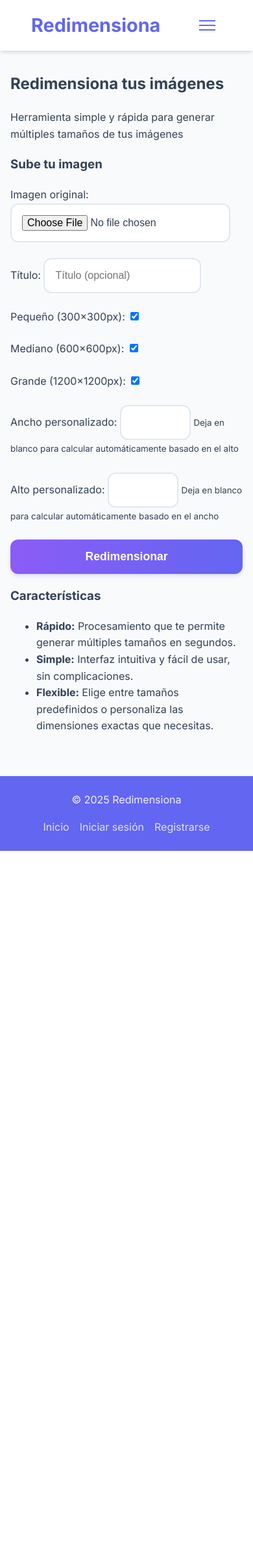
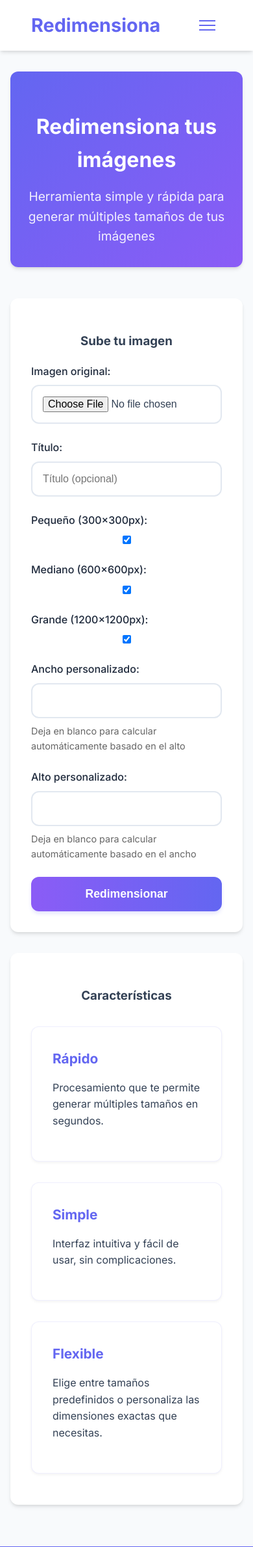
Before and after one commit to Jaolmos/redimensiona-django, a Django app: page / in a window 390 px wide. Shown: the top 2380 px of the page at 65% size. Before the commit the page ends 1309 px from the top, so only its background shows below. Run offline with Django 5.2, Linux system fonts and the light colour scheme; parts of the project's set-up code (start-up, migrations or seed data) failed here and were passed over.

Commit message:
styles: actualización de componentes UI con diseño moderno y responsive

```diff
--- a/apps/core/templates/core/home.html
+++ b/apps/core/templates/core/home.html
@@ -3,23 +3,24 @@
 {% block title %}Redimensiona - Generador de Miniaturas{% endblock %}
 
 {% block content %}
-<div>
+<div class="hero text-center mt-2 mb-2">
     <h2>Redimensiona tus imágenes</h2>
-    <p>Herramienta simple y rápida para generar múltiples tamaños de tus imágenes</p>
+    <p class="subtitle">Herramienta simple y rápida para generar múltiples tamaños de tus imágenes</p>
+</div>
 
-    <div>
-        <h3>Sube tu imagen</h3>
+<div class="upload-section">
+    <h3 class="text-center">Sube tu imagen</h3>
 
     <form method="post" action="{% url 'images:upload' %}" enctype="multipart/form-data">
         {% csrf_token %}
 
         {% for field in form %}
-            <div>
+        <div class="form-group">
             {{ field.label_tag }}
             {{ field }}
 
             {% if field.errors %}
-                <div>
+            <div class="error">
                 {% for error in field.errors %}
                 <span>{{ error }}</span>
                 {% endfor %}
@@ -27,7 +28,7 @@
             {% endif %}
 
             {% if field.help_text %}
-                <small>{{ field.help_text }}</small>
+            <small class="help-text">{{ field.help_text }}</small>
             {% endif %}
         </div>
         {% endfor %}
@@ -35,14 +36,22 @@
         <button type="submit">Redimensionar</button>
     </form>
 </div>
-</div>
 
-<div>
-    <h3>Características</h3>
+<div class="features mt-2">
+    <h3 class="text-center mb-2">Características</h3>
     <ul>
-        <li><strong>Rápido:</strong> Procesamiento que te permite generar múltiples tamaños en segundos.</li>
-        <li><strong>Simple:</strong> Interfaz intuitiva y fácil de usar, sin complicaciones.</li>
-        <li><strong>Flexible:</strong> Elige entre tamaños predefinidos o personaliza las dimensiones exactas que necesitas.</li>
+        <li>
+            <strong>Rápido</strong>
+            <p>Procesamiento que te permite generar múltiples tamaños en segundos.</p>
+        </li>
+        <li>
+            <strong>Simple</strong>
+            <p>Interfaz intuitiva y fácil de usar, sin complicaciones.</p>
+        </li>
+        <li>
+            <strong>Flexible</strong>
+            <p>Elige entre tamaños predefinidos o personaliza las dimensiones exactas que necesitas.</p>
+        </li>
     </ul>
 </div>
 {% endblock %}
```
Lines whose indentation alone changed are shown as unchanged.
